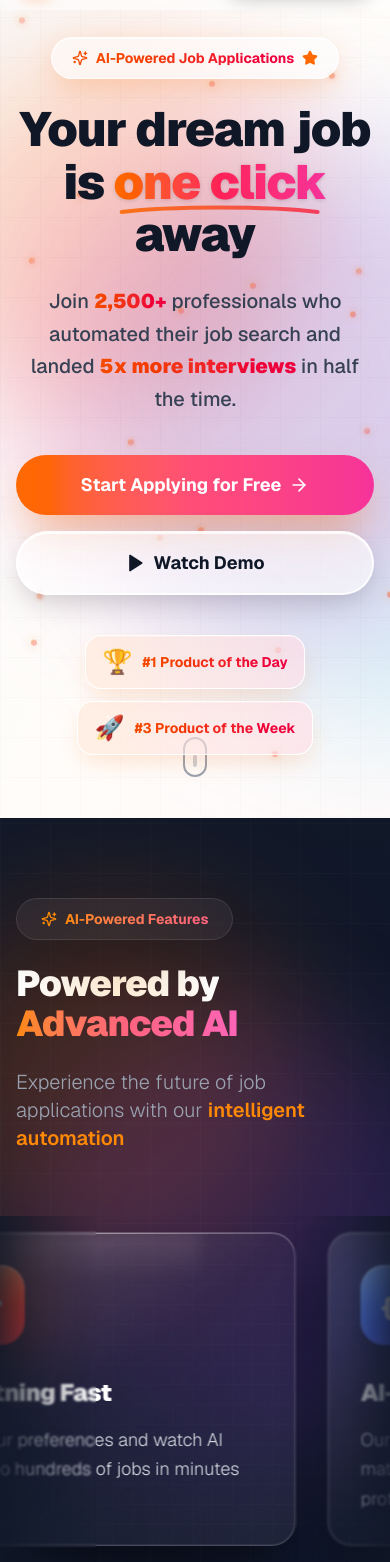
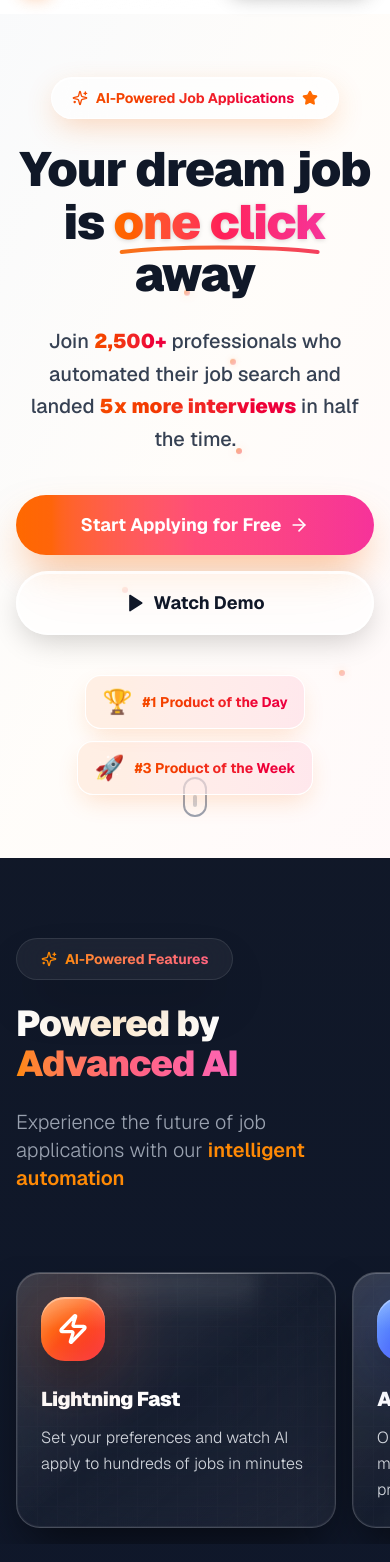
Before and after one commit to ms-amul/auto-job-apply, a Next.js app: page / in a window 390 px wide. Shown: the part 66-1628 px from the top of the page. Built offline with nearby package versions, Linux system fonts and the light colour scheme.

Commit message:
Phone view done

```diff
--- a/app/globals.css
+++ b/app/globals.css
@@ -10,6 +10,11 @@
   --color-foreground: var(--foreground);
   --font-sans: var(--font-geist-sans);
   --font-mono: var(--font-geist-mono);
+}
+
+html {
+  scroll-behavior: smooth;
+  scroll-padding-top: 6rem; /* Account for fixed header */
 }
 
 body {
@@ -216,3 +221,44 @@ body {
 .animate-spin-slow {
   animation: spin-slow 3s linear infinite;
 }
+
+/* Mobile Performance Optimizations */
+@media (max-width: 768px) {
+  /* Reduce animation complexity on mobile */
+  .animate-float,
+  .animate-blob {
+    animation-duration: 4s !important;
+  }
+
+  /* Disable heavy animations on mobile */
+  .marquee-container {
+    animation: none !important;
+  }
+
+  /* Reduce blur effects on mobile */
+  * {
+    will-change: auto !important;
+  }
+
+  /* Hide scrollbars on mobile */
+  .scrollbar-hide {
+    -ms-overflow-style: none;
+    scrollbar-width: none;
+  }
+
+  .scrollbar-hide::-webkit-scrollbar {
+    display: none;
+  }
+}
+
+/* Respect reduced motion preference */
+@media (prefers-reduced-motion: reduce) {
+  *,
+  *::before,
+  *::after {
+    animation-duration: 0.01ms !important;
+    animation-iteration-count: 1 !important;
+    transition-duration: 0.01ms !important;
+    scroll-behavior: auto !important;
+  }
+}
--- a/app/layout.js
+++ b/app/layout.js
@@ -26,7 +26,7 @@ export default function RootLayout({ children }) {
       >
         <div className="min-h-screen bg-white">
           <Header />
-          <main className='pt-10'>
+          <main className='pt-20 md:pt-10'>
             {children}
           </main>
           <Footer />
--- a/app/page.js
+++ b/app/page.js
@@ -1,17 +1,45 @@
+'use client';
+
+import { Suspense, lazy } from 'react';
 import HeroParallax from '@/components/home/HeroParallax';
-import Features from '@/components/home/Features';
-import ProcessParallax from '@/components/home/ProcessParallax';
-import ParallaxStats from '@/components/home/ParallaxStats';
-import CTA from '@/components/home/CTA';
+
+// Lazy load heavy components
+const Features = lazy(() => import('@/components/home/Features'));
+const ProcessParallax = lazy(() => import('@/components/home/ProcessParallax'));
+const ParallaxStats = lazy(() => import('@/components/home/ParallaxStats'));
+const CTA = lazy(() => import('@/components/home/CTA'));
+
+// Loading fallback component
+function SectionLoader() {
+  return (
+    <div className="min-h-[400px] flex items-center justify-center">
+      <div className="w-8 h-8 border-2 border-orange-500 border-t-transparent rounded-full animate-spin"></div>
+    </div>
+  );
+}
 
 export default function Home() {
   return (
     <div className="min-h-screen bg-white">
+      {/* Hero loads immediately */}
       <HeroParallax />
-      <Features />
-      <ProcessParallax />
-      <ParallaxStats />
-      <CTA />
+
+      {/* Heavy sections load on demand */}
+      <Suspense fallback={<SectionLoader />}>
+        <Features />
+      </Suspense>
+
+      <Suspense fallback={<SectionLoader />}>
+        <ProcessParallax />
+      </Suspense>
+
+      <Suspense fallback={<SectionLoader />}>
+        <ParallaxStats />
+      </Suspense>
+
+      <Suspense fallback={<SectionLoader />}>
+        <CTA />
+      </Suspense>
     </div>
   );
 }
--- a/components/home/Features.js
+++ b/components/home/Features.js
@@ -2,8 +2,10 @@
 
 import Container from '../Container';
 import { Zap, Bot, Target, Sparkles, Rocket, TrendingUp, Clock, Mail, BarChart3, Shield, RefreshCw, Bell } from 'lucide-react';
+import { useMobile } from '@/hooks/useMobile';
 
 export default function Features() {
+  const { isMobile, isReducedMotion } = useMobile();
   const features = [
     {
       icon: Zap,
@@ -83,14 +85,14 @@ export default function Features() {
     return (
       <div
         key={keyPrefix}
-        className="group relative w-96 md:w-[420px] shrink-0"
+        className={`group relative shrink-0 ${isMobile ? 'w-[85vw] max-w-[320px]' : 'w-96 md:w-[420px]'}`}
       >
         <div className={`
-          relative h-full bg-white/3 backdrop-blur-3xl rounded-3xl p-8 md:p-10
+          relative h-full bg-white/3 backdrop-blur-3xl rounded-3xl ${isMobile ? 'p-6' : 'p-8 md:p-10'}
           border border-white/20
           shadow-2xl
           transition-all duration-700 ease-out
-          transform hover:-translate-y-2 hover:scale-[1.02]
+          transform ${isMobile ? '' : 'hover:-translate-y-2 hover:scale-[1.02]'}
           overflow-hidden
         `}
         style={{
@@ -129,12 +131,12 @@ export default function Features() {
           {/* Content */}
           <div className="relative z-10">
             {/* Premium glassmorphic icon container */}
-            <div className="relative w-20 h-20 md:w-24 md:h-24 mb-8">
+            <div className={`relative ${isMobile ? 'w-16 h-16 mb-6' : 'w-20 h-20 md:w-24 md:h-24 mb-8'}`}>
               {/* Icon glow backdrop */}
               <div className={`
                 absolute inset-0 bg-linear-to-br ${feature.color}
-                rounded-3xl blur-2xl opacity-40 group-hover:opacity-60
-                transition-all duration-700 animate-pulse
+                rounded-3xl blur-2xl opacity-40 ${isMobile ? '' : 'group-hover:opacity-60'}
+                transition-all duration-700 ${isMobile ? '' : 'animate-pulse'}
               `}></div>
 
               {/* Glass icon box */}
@@ -143,7 +145,7 @@ export default function Features() {
                 bg-linear-to-br ${feature.color}
                 rounded-3xl
                 flex items-center justify-center
-                transform group-hover:scale-110 group-hover:rotate-6
+                transform ${isMobile ? '' : 'group-hover:scale-110 group-hover:rotate-6'}
                 transition-all duration-700
                 overflow-hidden
               `}
@@ -155,15 +157,15 @@ export default function Features() {
                 <div className="absolute inset-0 bg-linear-to-br from-white/30 via-transparent to-transparent"></div>
                 <div className="absolute top-0 left-0 right-0 h-1/2 bg-linear-to-b from-white/20 to-transparent"></div>
 
-                <Icon className="relative z-10 w-10 h-10 md:w-12 md:h-12 text-white drop-shadow-2xl" strokeWidth={2.5} />
+                <Icon className={`relative z-10 text-white drop-shadow-2xl ${isMobile ? 'w-8 h-8' : 'w-10 h-10 md:w-12 md:h-12'}`} strokeWidth={2.5} />
               </div>
             </div>
 
-            <h3 className="text-2xl md:text-3xl font-black text-white mb-4 group-hover:text-transparent group-hover:bg-clip-text group-hover:bg-linear-to-r group-hover:from-orange-400 group-hover:to-rose-400 transition-all duration-500 tracking-tight">
+            <h3 className={`${isMobile ? 'text-xl mb-3' : 'text-2xl md:text-3xl mb-4'} font-black text-white ${isMobile ? '' : 'group-hover:text-transparent group-hover:bg-clip-text group-hover:bg-linear-to-r group-hover:from-orange-400 group-hover:to-rose-400'} transition-all duration-500 tracking-tight`}>
               {feature.title}
             </h3>
 
-            <p className="text-gray-300 text-lg md:text-xl leading-relaxed font-light">
+            <p className={`text-gray-300 ${isMobile ? 'text-base' : 'text-lg md:text-xl'} leading-relaxed font-light`}>
               {feature.description}
             </p>
           </div>
@@ -210,18 +212,24 @@ export default function Features() {
         <div className="absolute inset-0 bg-[radial-gradient(ellipse_at_top,var(--tw-gradient-stops))] from-orange-900/20 via-transparent to-transparent"></div>
         <div className="absolute inset-0 bg-[radial-gradient(ellipse_at_bottom,var(--tw-gradient-stops))] from-purple-900/20 via-transparent to-transparent"></div>
 
-        {/* Floating orbs */}
-        <div className="absolute top-20 -left-20 w-96 h-96 bg-orange-500/20 rounded-full blur-3xl animate-blob"></div>
-        <div className="absolute top-40 -right-32 w-[500px] h-[500px] bg-purple-500/15 rounded-full blur-3xl animate-blob animation-delay-2000"></div>
-        <div className="absolute bottom-20 left-1/2 w-[600px] h-[600px] bg-pink-500/15 rounded-full blur-3xl animate-blob animation-delay-4000"></div>
+        {/* Floating orbs - disabled on mobile */}
+        {!isMobile && (
+          <>
+            <div className={`absolute top-20 -left-20 w-96 h-96 bg-orange-500/20 rounded-full blur-3xl ${isReducedMotion ? '' : 'animate-blob'}`}></div>
+            <div className={`absolute top-40 -right-32 w-[500px] h-[500px] bg-purple-500/15 rounded-full blur-3xl ${isReducedMotion ? '' : 'animate-blob animation-delay-2000'}`}></div>
+            <div className={`absolute bottom-20 left-1/2 w-[600px] h-[600px] bg-pink-500/15 rounded-full blur-3xl ${isReducedMotion ? '' : 'animate-blob animation-delay-4000'}`}></div>
+          </>
+        )}
 
-        {/* Subtle grid pattern */}
+        {/* Subtle grid pattern - disabled on mobile */}
+        {!isMobile && (
           <div
             className="absolute inset-0 opacity-[0.02]"
             style={{
               backgroundImage: 'repeating-linear-gradient(0deg, #fff 0px, #fff 1px, transparent 1px, transparent 50px), repeating-linear-gradient(90deg, #fff 0px, #fff 1px, transparent 1px, transparent 50px)'
             }}
           ></div>
+        )}
       </div>
 
       <Container>
@@ -253,25 +261,41 @@ export default function Features() {
 
       {/* Glassmorphic carousel with corner fade accents */}
       <div className="relative">
-        {/* Subtle left corner fade */}
+        {/* Subtle left corner fade - smaller on mobile */}
+        {!isMobile && (
           <div className="absolute left-0 top-0 bottom-0 w-24 md:w-32 z-10 pointer-events-none">
             <div className="absolute inset-0 bg-linear-to-r from-gray-900/80 via-gray-900/30 to-transparent backdrop-blur-[1px]"></div>
           </div>
+        )}
 
-        {/* Subtle right corner fade */}
+        {/* Subtle right corner fade - smaller on mobile */}
+        {!isMobile && (
           <div className="absolute right-0 top-0 bottom-0 w-24 md:w-32 z-10 pointer-events-none">
             <div className="absolute inset-0 bg-linear-to-l from-gray-900/80 via-gray-900/30 to-transparent backdrop-blur-[1px]"></div>
           </div>
+        )}
 
-        <div className="overflow-hidden py-4">
-          <div className="flex gap-8 md:gap-10 marquee-container">
+        {/* Mobile: Horizontal scroll, Desktop: Marquee animation */}
+        <div className={`py-4 ${isMobile ? 'overflow-x-auto overflow-y-hidden scrollbar-hide' : 'overflow-hidden'}`}
+          style={isMobile ? {
+            WebkitOverflowScrolling: 'touch',
+            scrollbarWidth: 'none',
+            msOverflowStyle: 'none',
+          } : {}}
+        >
+          <div
+            className={`flex ${isMobile ? 'gap-4 px-4' : 'gap-8 md:gap-10'} ${isMobile || isReducedMotion ? '' : 'marquee-container'}`}
+            style={isMobile ? {
+              width: 'max-content',
+            } : {}}
+          >
             {/* First set of features */}
             {features.map((feature, index) => (
               <FeatureCard key={`first-${index}`} feature={feature} keyPrefix={`first-${index}`} />
             ))}
 
-            {/* Duplicate set for seamless loop */}
-            {features.map((feature, index) => (
+            {/* Duplicate set for seamless loop - only on desktop */}
+            {!isMobile && features.map((feature, index) => (
               <FeatureCard key={`second-${index}`} feature={feature} keyPrefix={`second-${index}`} />
             ))}
           </div>
--- a/components/home/HeroParallax.js
+++ b/components/home/HeroParallax.js
@@ -3,16 +3,19 @@
 import { useEffect, useRef, useState } from 'react';
 import Container from '../Container';
 import { ArrowRight, Play, Sparkles, Star } from 'lucide-react';
+import { useMobile } from '@/hooks/useMobile';
 
 export default function HeroParallax() {
   const [scrollY, setScrollY] = useState(0);
   const [particles, setParticles] = useState([]);
   const heroRef = useRef(null);
+  const { isMobile, isReducedMotion } = useMobile();
 
   useEffect(() => {
-    // Generate particles only on client side
+    // Generate fewer particles on mobile
+    const particleCount = isMobile ? 5 : 20;
     setParticles(
-      Array.from({ length: 20 }, (_, i) => ({
+      Array.from({ length: particleCount }, (_, i) => ({
         id: i,
         left: Math.random() * 100,
         top: Math.random() * 100,
@@ -21,19 +24,29 @@ export default function HeroParallax() {
         speed: 0.1 + Math.random() * 0.2,
       }))
     );
-  }, []);
+  }, [isMobile]);
 
   useEffect(() => {
+    // Throttle scroll events for better performance
+    let ticking = false;
     const handleScroll = () => {
+      if (!ticking) {
+        window.requestAnimationFrame(() => {
           setScrollY(window.scrollY);
+          ticking = false;
+        });
+        ticking = true;
+      }
     };
 
     window.addEventListener('scroll', handleScroll, { passive: true });
     return () => window.removeEventListener('scroll', handleScroll);
   }, []);
 
-  const parallaxSpeed = scrollY * 0.5;
+  // Reduce parallax intensity on mobile
+  const parallaxSpeed = isMobile ? scrollY * 0.1 : scrollY * 0.5;
   const opacityFade = Math.max(1 - scrollY / 500, 0);
+  const shouldAnimate = !isReducedMotion;
 
   return (
     <section
@@ -46,32 +59,36 @@ export default function HeroParallax() {
         <div className="absolute inset-0 bg-[radial-gradient(ellipse_at_top_right,var(--tw-gradient-stops))] from-orange-100/40 via-transparent to-transparent"></div>
         <div className="absolute inset-0 bg-[radial-gradient(ellipse_at_bottom_left,var(--tw-gradient-stops))] from-rose-100/30 via-transparent to-transparent"></div>
 
-        {/* Multi-layered floating orbs with enhanced parallax */}
+        {/* Multi-layered floating orbs - reduced on mobile */}
+        {!isMobile && (
+          <>
             <div
-          className="absolute top-20 -left-20 w-96 h-96 bg-linear-to-br from-orange-300/40 to-rose-400/40 rounded-full blur-3xl animate-float"
+              className={`absolute top-20 -left-20 w-96 h-96 bg-linear-to-br from-orange-300/40 to-rose-400/40 rounded-full blur-3xl ${shouldAnimate ? 'animate-float' : ''}`}
               style={{
-            transform: `translate(${parallaxSpeed * 0.3}px, ${parallaxSpeed * 0.4}px) scale(${1 + scrollY * 0.0001})`,
+                transform: shouldAnimate ? `translate(${parallaxSpeed * 0.3}px, ${parallaxSpeed * 0.4}px) scale(${1 + scrollY * 0.0001})` : 'none',
                 mixBlendMode: 'multiply',
               }}
             ></div>
             <div
-          className="absolute top-40 -right-32 w-[500px] h-[500px] bg-linear-to-br from-purple-300/30 to-pink-400/30 rounded-full blur-3xl animate-float"
+              className={`absolute top-40 -right-32 w-[500px] h-[500px] bg-linear-to-br from-purple-300/30 to-pink-400/30 rounded-full blur-3xl ${shouldAnimate ? 'animate-float' : ''}`}
               style={{
-            transform: `translate(${parallaxSpeed * -0.5}px, ${parallaxSpeed * 0.6}px) scale(${1 + scrollY * 0.00012})`,
+                transform: shouldAnimate ? `translate(${parallaxSpeed * -0.5}px, ${parallaxSpeed * 0.6}px) scale(${1 + scrollY * 0.00012})` : 'none',
                 animationDelay: '1s',
                 mixBlendMode: 'multiply',
               }}
             ></div>
             <div
-          className="absolute bottom-20 left-1/4 w-[600px] h-[600px] bg-linear-to-br from-blue-300/20 to-cyan-400/20 rounded-full blur-3xl animate-float"
+              className={`absolute bottom-20 left-1/4 w-[600px] h-[600px] bg-linear-to-br from-blue-300/20 to-cyan-400/20 rounded-full blur-3xl ${shouldAnimate ? 'animate-float' : ''}`}
               style={{
-            transform: `translate(${parallaxSpeed * 0.4}px, ${parallaxSpeed * -0.3}px) scale(${1 + scrollY * 0.00008})`,
+                transform: shouldAnimate ? `translate(${parallaxSpeed * 0.4}px, ${parallaxSpeed * -0.3}px) scale(${1 + scrollY * 0.00008})` : 'none',
                 animationDelay: '2s',
                 mixBlendMode: 'multiply',
               }}
             ></div>
+          </>
+        )}
 
-        {/* Enhanced floating particles with varied parallax speeds */}
+        {/* Enhanced floating particles - fewer on mobile */}
         {particles.map((particle) => (
           <div
             key={particle.id}
@@ -80,22 +97,24 @@ export default function HeroParallax() {
               left: `${particle.left}%`,
               top: `${particle.top}%`,
               background: `linear-gradient(135deg, rgba(249, 115, 22, ${0.3 + Math.random() * 0.3}), rgba(244, 63, 94, ${0.2 + Math.random() * 0.3}))`,
-              animation: `float ${particle.duration}s ease-in-out infinite`,
+              animation: shouldAnimate ? `float ${particle.duration}s ease-in-out infinite` : 'none',
               animationDelay: `${particle.delay}s`,
-              transform: `translateY(${parallaxSpeed * particle.speed}px) translateX(${parallaxSpeed * particle.speed * 0.5}px)`,
-              boxShadow: `0 0 ${4 + Math.random() * 8}px rgba(249, 115, 22, 0.4)`,
+              transform: shouldAnimate ? `translateY(${parallaxSpeed * particle.speed}px) translateX(${parallaxSpeed * particle.speed * 0.5}px)` : 'none',
+              boxShadow: `0 0 ${4 + Math.random() * 8}px rgba(249, 115, 22, ${isMobile ? 0.2 : 0.4})`,
             }}
           ></div>
         ))}
 
-        {/* Subtle grid overlay for premium feel */}
+        {/* Subtle grid overlay - disabled on mobile */}
+        {!isMobile && (
           <div
             className="absolute inset-0 opacity-[0.015]"
             style={{
               backgroundImage: 'repeating-linear-gradient(0deg, #000 0px, #000 1px, transparent 1px, transparent 40px), repeating-linear-gradient(90deg, #000 0px, #000 1px, transparent 1px, transparent 40px)',
-            transform: `translateY(${parallaxSpeed * 0.1}px)`,
+              transform: shouldAnimate ? `translateY(${parallaxSpeed * 0.1}px)` : 'none',
             }}
           ></div>
+        )}
       </div>
 
       <Container>
--- a/components/home/ParallaxStats.js
+++ b/components/home/ParallaxStats.js
@@ -3,17 +3,20 @@
 import { useEffect, useState, useRef } from 'react';
 import Container from '../Container';
 import { TrendingUp, Users, Zap, Award } from 'lucide-react';
+import { useMobile } from '@/hooks/useMobile';
 
 export default function ParallaxStats() {
   const [scrollY, setScrollY] = useState(0);
   const [isVisible, setIsVisible] = useState(false);
   const [particles, setParticles] = useState([]);
   const sectionRef = useRef(null);
+  const { isMobile, isReducedMotion } = useMobile();
 
   useEffect(() => {
-    // Generate particles only on client side
+    // Generate fewer particles on mobile
+    const particleCount = isMobile ? 3 : 15;
     setParticles(
-      Array.from({ length: 15 }, (_, i) => ({
+      Array.from({ length: particleCount }, (_, i) => ({
         id: i,
         left: Math.random() * 100,
         top: Math.random() * 100,
@@ -22,20 +25,28 @@ export default function ParallaxStats() {
         parallaxMultiplier: 1 + i * 0.1,
       }))
     );
-  }, []);
+  }, [isMobile]);
 
   useEffect(() => {
+    // Throttle scroll events
+    let ticking = false;
     const handleScroll = () => {
-      setScrollY(window.scrollY);
+      if (!ticking) {
+        window.requestAnimationFrame(() => {
+          setScrollY(window.scrollY);
 
-      if (sectionRef.current) {
-        const rect = sectionRef.current.getBoundingClientRect();
-        setIsVisible(rect.top < window.innerHeight && rect.bottom > 0);
+          if (sectionRef.current) {
+            const rect = sectionRef.current.getBoundingClientRect();
+            setIsVisible(rect.top < window.innerHeight && rect.bottom > 0);
+          }
+          ticking = false;
+        });
+        ticking = true;
       }
     };
 
     window.addEventListener('scroll', handleScroll, { passive: true });
-    handleScroll(); // Check initial state
+    handleScroll();
     return () => window.removeEventListener('scroll', handleScroll);
   }, []);
 
@@ -70,10 +81,12 @@ export default function ParallaxStats() {
     }
   ];
 
-  const parallaxOffset = isVisible ? (scrollY * 0.1) % 50 : 0;
+  // Reduce parallax on mobile
+  const parallaxOffset = isVisible && !isMobile ? (scrollY * 0.1) % 50 : 0;
 
   return (
     <section
+      id="pricing"
       ref={sectionRef}
       className="relative py-24 md:py-32 overflow-hidden"
     >
--- a/components/home/ProcessParallax.js
+++ b/components/home/ProcessParallax.js
@@ -3,6 +3,7 @@
 import { useEffect, useState, useRef } from 'react';
 import Container from '../Container';
 import { Settings, Sparkles, Target, CheckCircle, ArrowRight, User, Brain, Search, BarChart, Send, Mail, Calendar } from 'lucide-react';
+import { useMobile } from '@/hooks/useMobile';
 
 export default function ProcessParallax() {
   const [scrollY, setScrollY] = useState(0);
@@ -10,10 +11,11 @@ export default function ProcessParallax() {
   const [activeSubStep, setActiveSubStep] = useState(0);
   const [isVisible, setIsVisible] = useState(false);
   const sectionRef = useRef(null);
+  const { isMobile, isReducedMotion } = useMobile();
 
   // Auto-advance through sub-steps and main steps with clean animation
   useEffect(() => {
-    if (!isVisible) return;
+    if (!isVisible || isReducedMotion) return;
 
     // Stop if we've completed all steps
     if (activeStep > 2) return;
@@ -24,6 +26,8 @@ export default function ProcessParallax() {
       if (activeSubStep >= lastStepSubStepsCount - 1) return;
     }
 
+    // Slower on mobile for better performance
+    const intervalTime = isMobile ? 3000 : 2000;
     const interval = setInterval(() => {
       const currentStepSubStepsCount = steps[activeStep]?.subSteps.length || 0;
 
@@ -38,20 +42,28 @@ export default function ProcessParallax() {
           setActiveSubStep(0); // Reset to first sub-step of next step
         }
       }
-    }, 2000); // 2 seconds per sub-step for better visibility
+    }, intervalTime);
 
     return () => clearInterval(interval);
-  }, [isVisible, activeStep, activeSubStep]);
+  }, [isVisible, activeStep, activeSubStep, isMobile, isReducedMotion]);
 
   // Detect when section is in viewport
   useEffect(() => {
+    // Throttle scroll events
+    let ticking = false;
     const handleScroll = () => {
-      setScrollY(window.scrollY);
+      if (!ticking) {
+        window.requestAnimationFrame(() => {
+          setScrollY(window.scrollY);
 
-      if (sectionRef.current) {
-        const rect = sectionRef.current.getBoundingClientRect();
-        const inView = rect.top < window.innerHeight * 0.8 && rect.bottom > 0;
-        setIsVisible(inView);
+          if (sectionRef.current) {
+            const rect = sectionRef.current.getBoundingClientRect();
+            const inView = rect.top < window.innerHeight * 0.8 && rect.bottom > 0;
+            setIsVisible(inView);
+          }
+          ticking = false;
+        });
+        ticking = true;
       }
     };
 
--- /dev/null
+++ b/hooks/useMobile.js
@@ -0,0 +1,33 @@
+'use client';
+
+import { useState, useEffect } from 'react';
+
+export function useMobile() {
+  const [isMobile, setIsMobile] = useState(false);
+  const [isReducedMotion, setIsReducedMotion] = useState(false);
+
+  useEffect(() => {
+    // Check if mobile device
+    const checkMobile = () => {
+      const isMobileDevice = window.innerWidth < 768 ||
+                            /Android|webOS|iPhone|iPad|iPod|BlackBerry|IEMobile|Opera Mini/i.test(navigator.userAgent);
+      setIsMobile(isMobileDevice);
+    };
+
+    // Check for reduced motion preference
+    const checkReducedMotion = () => {
+      const prefersReducedMotion = window.matchMedia('(prefers-reduced-motion: reduce)').matches;
+      setIsReducedMotion(prefersReducedMotion);
+    };
+
+    checkMobile();
+    checkReducedMotion();
+
+    const handleResize = () => checkMobile();
+    window.addEventListener('resize', handleResize);
+
+    return () => window.removeEventListener('resize', handleResize);
+  }, []);
+
+  return { isMobile, isReducedMotion };
+}
```
Lines whose indentation alone changed are shown as unchanged.
